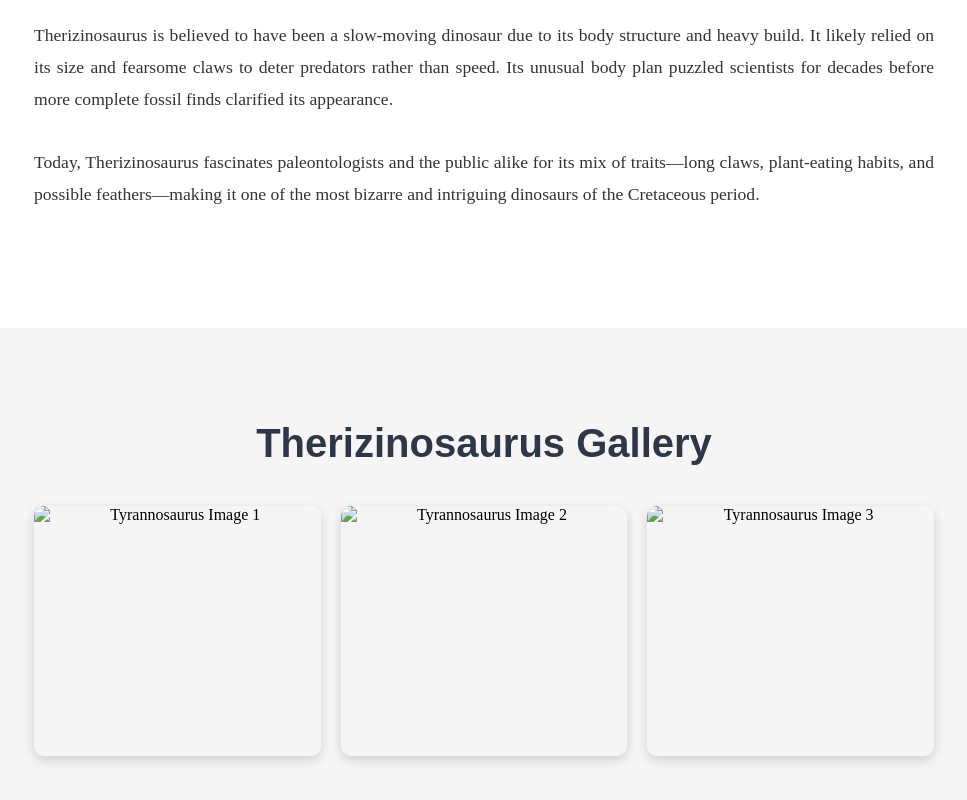
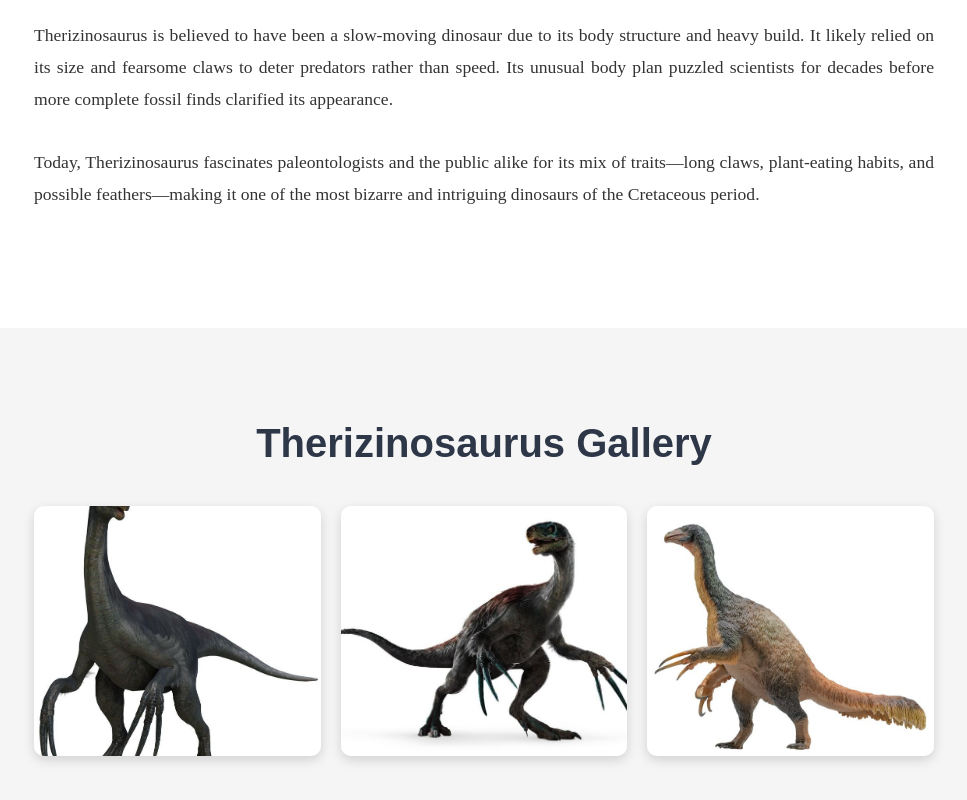
Before and after one commit to Kryllrys/DinoVerse, a plain HTML site: page therizinosaurus.html in a window 1280 px wide. Shown: the part 1484-2284 px from the top of the page, without its empty margins (156-1123 px from the left). Drawn offline with Linux system fonts and the light colour scheme; the site is published under a folder, as on GitHub Pages, so addresses that start at the root find nothing.

Commit message:
Update therizinosaurus.html

```diff
--- a/therizinosaurus.html
+++ b/therizinosaurus.html
@@ -42,9 +42,9 @@
   <div class="container">
     <h2 class="gallery-title">Therizinosaurus Gallery</h2>
     <div class="gallery-grid">
-      <img src="/dinoimg/Therizinosaurus 1.jpg" alt="Tyrannosaurus Image 1" class="gallery-img">
-      <img src="/dinoimg/Therizinosaurus 2.jpg" alt="Tyrannosaurus Image 2" class="gallery-img">
-      <img src="/dinoimg/Therizinosaurus 3.jpg" alt="Tyrannosaurus Image 3" class="gallery-img">
+      <img src="dinoimg/Therizinosaurus 1.jpg" alt="Tyrannosaurus Image 1" class="gallery-img">
+      <img src="dinoimg/Therizinosaurus 2.jpg" alt="Tyrannosaurus Image 2" class="gallery-img">
+      <img src="dinoimg/Therizinosaurus 3.jpg" alt="Tyrannosaurus Image 3" class="gallery-img">
     </div>
   </div>
 </section>
```
